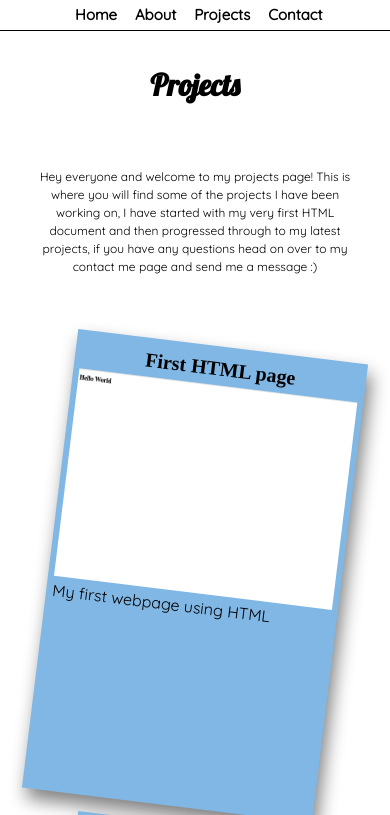
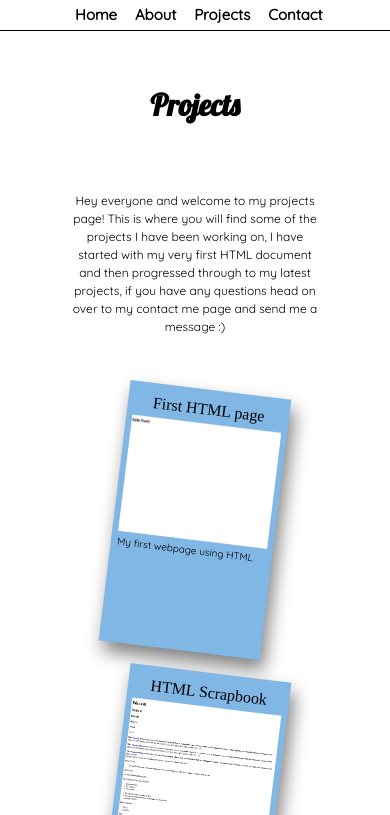
Before and after one commit to GarethBeer/About-Me-website, a plain HTML site: page projects.html in a window 390 px wide. Shown: the top 815 px of the page. Drawn offline with Linux system fonts and the light colour scheme; a web font is replaced by a local one.

Commit message:
projects page flexbox

```diff
--- a/css/style.css
+++ b/css/style.css
@@ -499,4 +499,70 @@ footer {
         flex-direction: column;
     }
 
+    .projects-main {
+        display: flex;
+        flex-direction: row;
+        justify-content: space-evenly;
+        flex-wrap: wrap;
+    }
+
+
+
+    .card {
+        width: 150px;
+        height: 250px;
+        /*border-radius: 4px;*/
+        overflow: hidden;
+        display: flex;
+        flex-direction: column;
+        justify-content: flex-start;
+        padding: 2%;
+        margin: 10px;
+        background-color: rgb(129, 183, 228);
+        box-shadow: 5px 10px 18px grey;
+        -ms-transform: rotate(7deg);
+        -webkit-transform: rotate(7deg);
+        transform: rotate(7deg);
+    }
+
+    .card:hover {
+        width: 150px;
+        height: 250px;
+        border-radius: 4px;
+        overflow: hidden;
+        display: flex;
+        flex-direction: column;
+        justify-content: flex-start;
+        padding: 2%;
+        margin: 10px;
+        background-color: rgb(129, 183, 228);
+        box-shadow: 5px 10px 18px grey;
+        transform: rotate(0deg);
+    }
+
+    .card-header {
+        color: black;
+        text-align: center;
+        font-size: 16px;
+        font-weight: 500;
+        padding: 5px 10px;
+        text-align: center;
+    }
+
+    .card-main {
+        width: 100%;
+        color: black;
+    }
+
+    .main-description {
+        font-size: 10px;
+        color: black;
+        font-family: Quicksand;
+    }
+
+    .card-images {
+        width: 100%;
+        height: 100%;
+    }
+
 }
--- a/projects.html
+++ b/projects.html
@@ -22,15 +22,16 @@
         <a class="btn" href="contact-me.html">Contact</a>
       </nav>
     </header>
-    <h2>Projects</h2>
-    <p>
-      Hey everyone and welcome to my projects page! This is where you will find
-      some of the projects I have been working on, I have started with my very
-      first HTML document and then progressed through to my latest projects, if
-      you have any questions head on over to my contact me page and send me a
-      message :)
-    </p>
     <main class="projects-main">
+      <h2>Projects</h2>
+      <p>
+        Hey everyone and welcome to my projects page! This is where you will
+        find some of the projects I have been working on, I have started with my
+        very first HTML document and then progressed through to my latest
+        projects, if you have any questions head on over to my contact me page
+        and send me a message :)
+      </p>
+
       <div class="card">
         <div class="card-header">First HTML page</div>
         <div class="card-main">
```
Also changed, not shown: index.html (+1 -1 lines).
